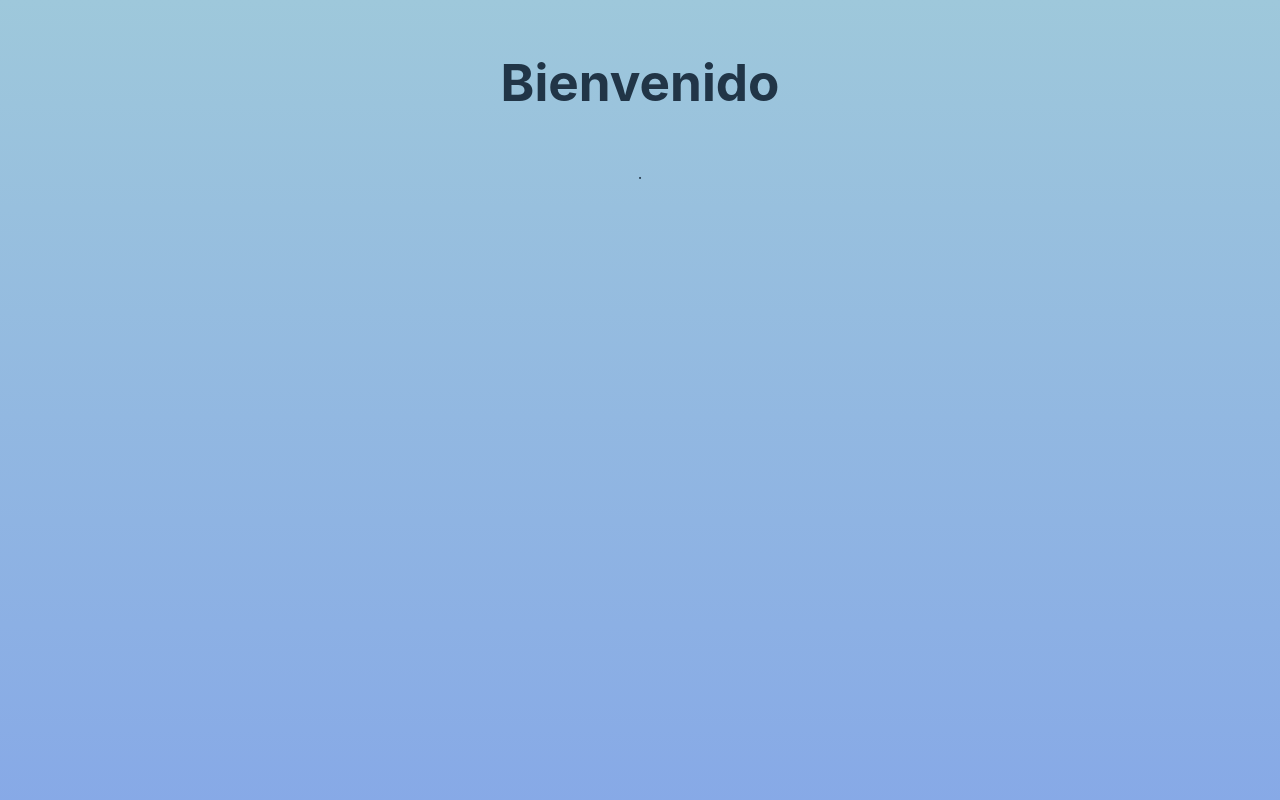
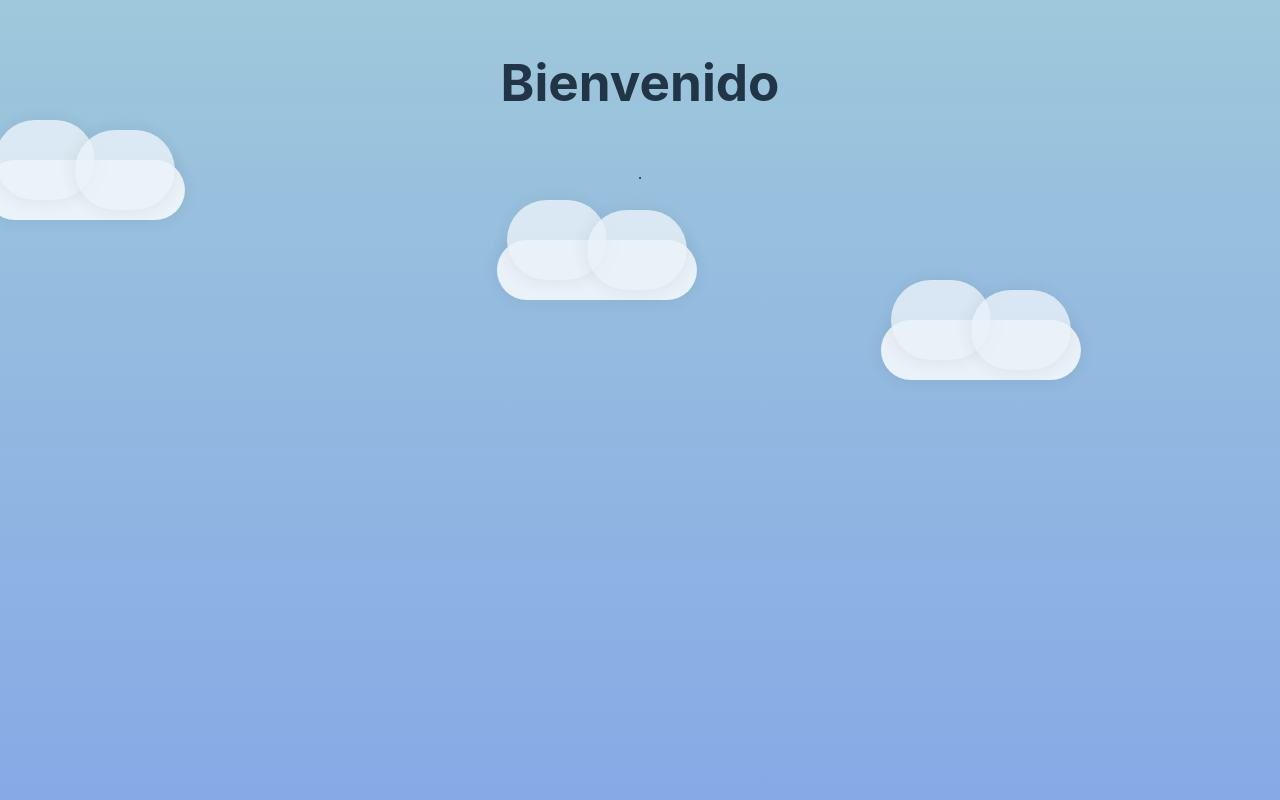
Before and after one commit to Fabiola-cc/portfolio, a React (Vite) app: page / in a window 1280 px wide. Shown: the top 800 px of the page. Built offline with nearby package versions, Linux system fonts and the light colour scheme.

Commit message:
add: backgrounddetails

```diff
--- a/index.html
+++ b/index.html
@@ -8,6 +8,6 @@
   </head>
   <body>
     <div id="root"></div>
-    <script type="module" src="/src/main.jsx"></script>
+    <script type="module" src="./src/main.jsx"></script>
   </body>
 </html>
--- a/src/App.css
+++ b/src/App.css
@@ -7,7 +7,14 @@ body, html, #root {
 
 .background {
   min-height: 100vh;
-  background: linear-gradient(to bottom, #9ec8db, #86a8e7, #feb47b, #ff7e5f, #343D73, #113059);
+  background: linear-gradient(
+    to bottom,
+    #9ec8db 0%,
+    #86a8e7 20%,
+    #feb47b 40%,
+    #ff7e5f 60%,
+    #343D73 70%,
+    #113059 100%);
   display: flex;
   flex-direction: column;
   align-items: center;
--- a/src/App.jsx
+++ b/src/App.jsx
@@ -1,4 +1,6 @@
 import './App.css';
+import Stars from './Components/backStars';
+import Cloud from './Components/clouds';
 
 const App = () => {
   return (
@@ -7,6 +9,8 @@ const App = () => {
       <div style={{ height: '500vh' }}>
         <p>.</p>
       </div>
+      <Cloud />
+      <Stars />
     </div>
   );
 };
--- /dev/null
+++ b/src/Components/backStars.css
@@ -0,0 +1,26 @@
+.star {
+    width: 2px;
+    height: 2px;
+    background: white;
+    position: absolute;
+    border-radius: 50%;
+    box-shadow: 0 0 10px rgba(255, 255, 255, 0.5);
+}
+
+/* Animación para centellear */
+@keyframes twinkle {
+    0%, 100% {
+        opacity: 1;
+    }
+    50% {
+        opacity: 0.3;
+    }
+}
+
+.star {
+    animation: twinkle 2s infinite alternate;
+}
+
+.sky {
+    height: -100vh;
+}
--- /dev/null
+++ b/src/Components/backStars.jsx
@@ -0,0 +1,21 @@
+import './backStars.css'
+
+const generateStars = (numStars) => {
+    const stars = [];
+    for (let i = 0; i < numStars; i++) {
+      const top = (Math.random() * 180) + 350 + 'vh';
+      const left = Math.random() * 100 + '%';
+      stars.push(<div className="star" style={{ top, left }} key={i}></div>);
+    }
+    return stars;
+};
+
+const Stars = () => {
+  return (
+    <div className='sky'>
+      {generateStars(100)}
+    </div>
+  );
+};
+
+export default Stars;
--- /dev/null
+++ b/src/Components/clouds.css
@@ -0,0 +1,45 @@
+.cloud {
+    width: 200px;
+    height: 60px;
+    background: #fff;
+    border-radius: 100px;
+    position: absolute;
+    opacity: 0.8;
+    box-shadow: 0 0 20px rgba(0, 0, 0, 0.1);
+}
+
+.cloud:before,
+.cloud:after {
+    content: '';
+    position: absolute;
+    background: #fff;
+    width: 100px;
+    height: 80px;
+    border-radius: 100px;
+    opacity: 0.8;
+    box-shadow: 0 0 20px rgba(0, 0, 0, 0.1);
+}
+
+.cloud:before {
+    top: -40px;
+    left: 10px;
+}
+
+.cloud:after {
+    top: -30px;
+    right: 10px;
+}
+
+  /* Animación de las nubes */
+@keyframes moveClouds {
+    0% {
+      transform: translateX(-20vw);
+    }
+    100% {
+      transform: translateX(100vw - left);
+    }
+}
+
+.cloud {
+    animation: moveClouds 20s linear infinite;
+}
--- /dev/null
+++ b/src/Components/clouds.jsx
@@ -0,0 +1,13 @@
+import './clouds.css'
+
+const Cloud = () => {
+    return (
+      <div>
+        <div className="cloud" style={{ top: '20%', left: '10%' }}></div>
+        <div className="cloud" style={{ top: '30%', left: '50%' }}></div>
+        <div className="cloud" style={{ top: '40%', left: '80%' }}></div>
+      </div>
+    );
+  };
+
+  export default Cloud;
```
Also changed, not shown: src/Components/proyects.css (added), src/Components/proyects.jsx (added).
